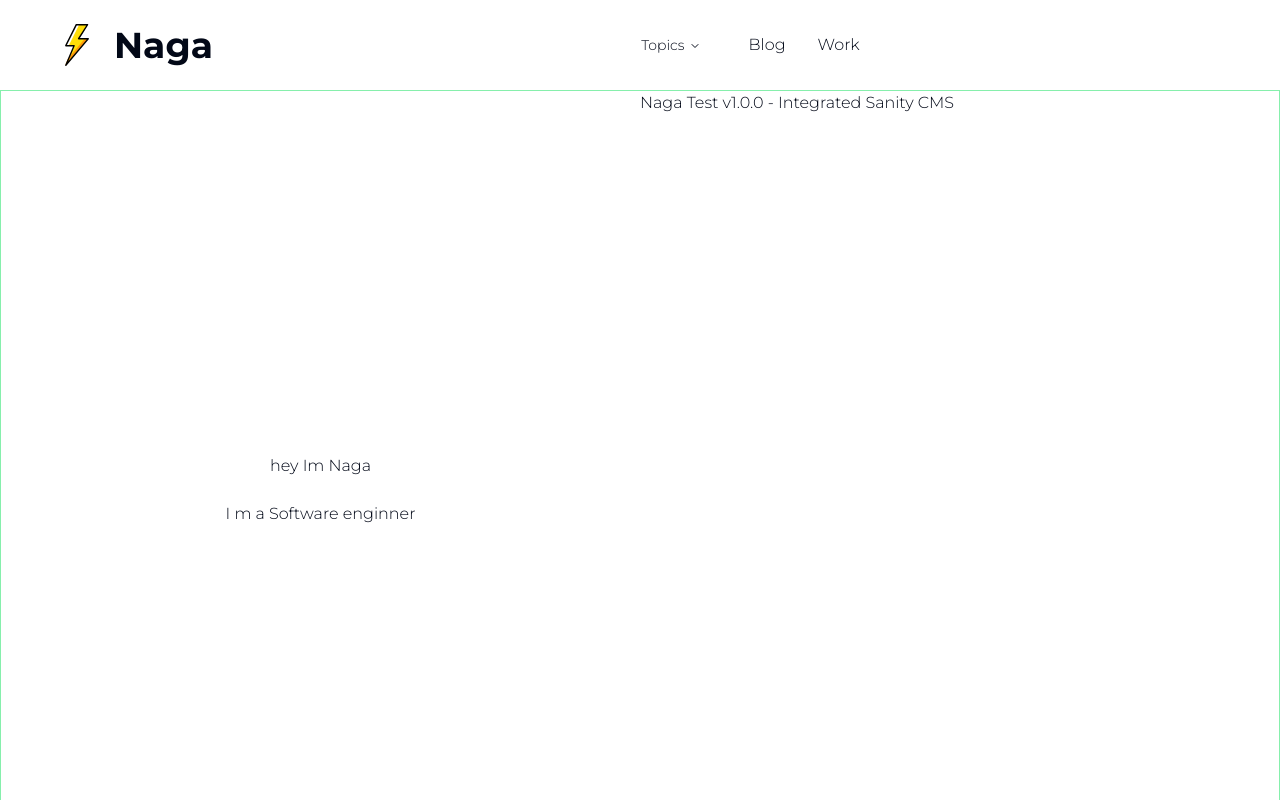
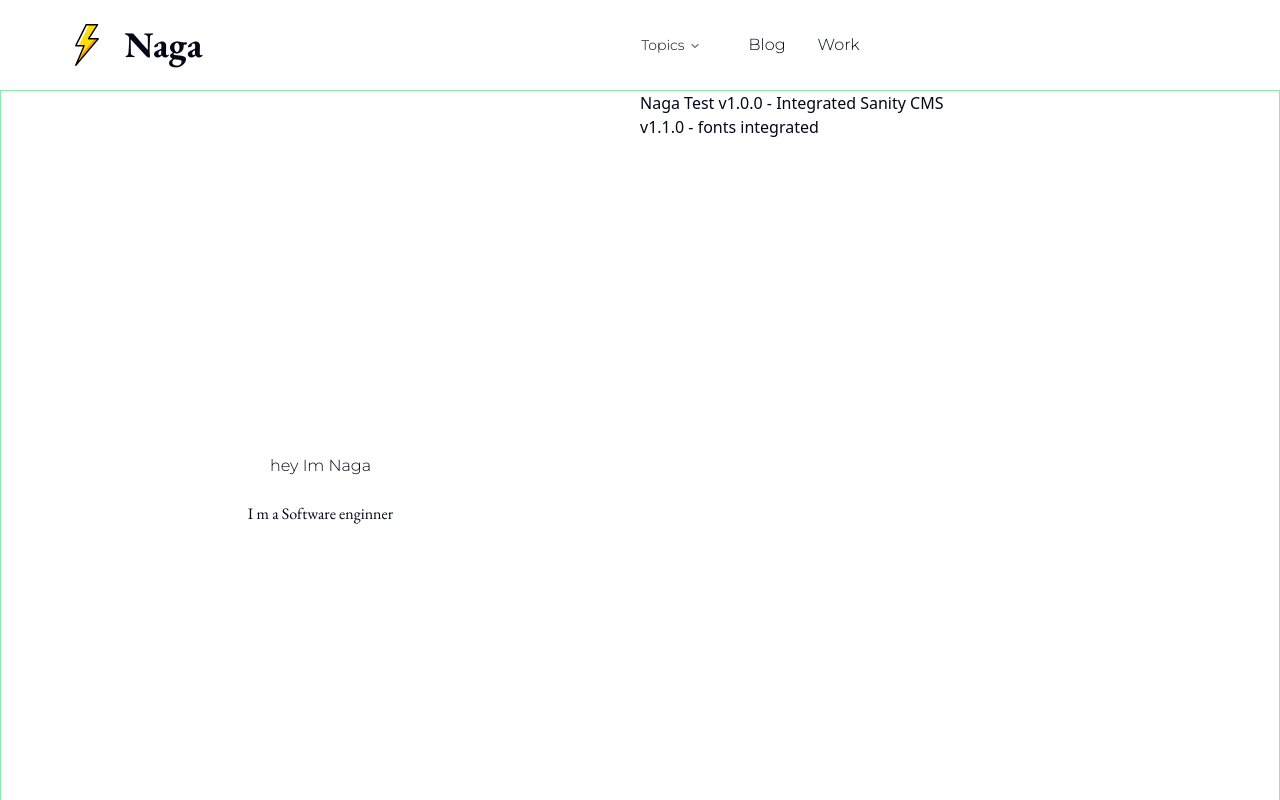
Before and after one commit to NagaSai6/personal-site, a Next.js app: page / in a window 1280 px wide. Shown: the top 800 px of the page. Built offline with nearby package versions, Linux system fonts and the light colour scheme.

Commit message:
#fonts_integrated

```diff
--- a/app/_components/HomeBanner/HomeBanner.tsx
+++ b/app/_components/HomeBanner/HomeBanner.tsx
@@ -4,12 +4,14 @@ export default function HomeBanner() {
   return (
     <div className="grid grid-cols-12 min-h-screen border border-green-300">
       <div className="col-span-6 flex justify-center content-center items-center font-garamond flex-col gap-6 ">
-        <h2>hey Im Naga </h2>
-        <p>I m a Software enginner</p>
+        <h2 className="font-montserrat">hey Im Naga </h2>
+        <p className="font-lato-700">I m a Software enginner</p>
 
       </div>
 
-      <div className="col-span-6">Naga Test v1.0.0 - Integrated Sanity CMS </div>
+      <div className="col-span-6">Naga Test v1.0.0 - Integrated Sanity CMS
+      <h6>v1.1.0 - fonts integrated</h6>
+      </div>
     </div>
   );
 }
--- a/app/_components/NavBar.tsx
+++ b/app/_components/NavBar.tsx
@@ -10,13 +10,13 @@ export default function NavBar() {
       <div className="flex w-[20%] justify-center p-2 space-x-4 content-center">
         <Image className="logo_icon" src={LogoIcon} alt="logo_icon" height={42} width={42} />
 
-        <h1 className="items-center flex font-bold text-4xl font-lato">
+        <h1 className="items-center flex font-bold text-4xl font-garamond">
           <Link href={'/'}>
           Naga
           </Link>
         </h1>
       </div>
-      <div className="ml-auto flex w-full  justify-center">
+      <div className="ml-auto flex w-full  justify-center font-montserrat">
         <NavigationMenu>
           <NavigationMenuList className="space-x-8">
             <NavigationMenuItem>
--- a/app/layout.tsx
+++ b/app/layout.tsx
@@ -1,5 +1,5 @@
 import type { Metadata } from "next";
-import { Lato, Montserrat,EB_Garamond } from "next/font/google";
+import { Lato, Montserrat, EB_Garamond } from "next/font/google";
 import "./globals.css";
 import Head from "next/head";
 import NavBar from "./_components/NavBar";
@@ -9,18 +9,21 @@ const lato = Lato({
   subsets: ["latin"],
   display: "swap",
   variable: "--font-lato",
+  fallback: ["Times New Roman"],
 });
 const eb_garamond = EB_Garamond({
   weight: ["400", "700"],
   subsets: ["latin"],
   display: "swap",
   variable: "--font-garamond",
-})
+  fallback: ["Times New Roman"],
+});
 const montserrat = Montserrat({
   weight: ["100", "300", "700"],
   subsets: ["latin"],
   display: "swap",
   variable: "--font-montserrat",
+  fallback: ["Times New Roman"],
 });
 export const metadata: Metadata = {
   title: "Naga Sai - Tech and Politics",
@@ -33,7 +36,10 @@ export default function RootLayout({
   children: React.ReactNode;
 }) {
   return (
-    <html lang="en" className={`${lato.className} ${montserrat.className} ${eb_garamond.className}`}>
+    <html
+      lang="en"
+      className={`${lato.variable} ${montserrat.variable} ${eb_garamond.variable}`}
+    >
       <Head>
         <link
           rel="apple-touch-icon"
```
